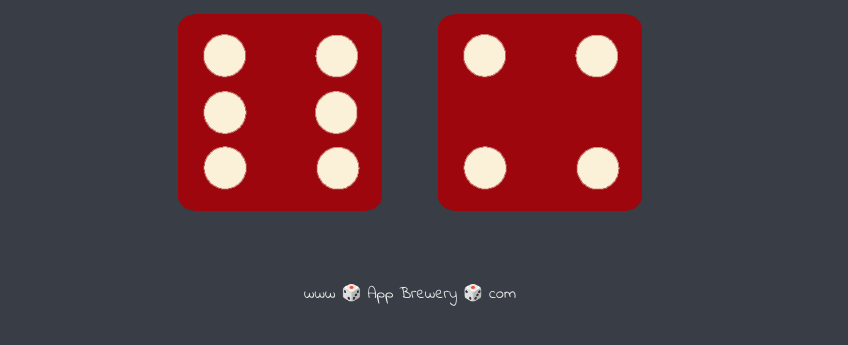
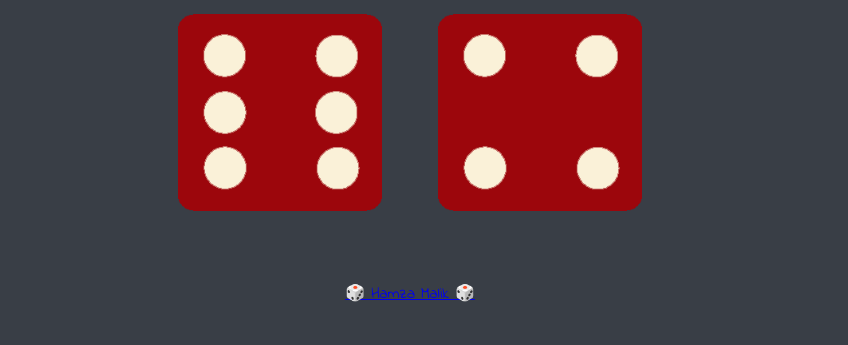
Before and after one commit to HaamzaHM/DOM-Javascript, a plain HTML site: page index.html in a window 1280 px wide. Shown: the part 321-666 px from the top of the page, without its empty margins (230-1078 px from the left). Drawn offline with Linux system fonts and the light colour scheme.

Commit message:
Update.html

```diff
--- a/index.html
+++ b/index.html
@@ -28,7 +28,7 @@
   </body>
 
   <footer>
-    www 🎲 App Brewery 🎲 com
+    <a href="https://haamzahm.github.io/hamzamalik/"> 🎲 Hamza Malik 🎲 </a>
   </footer>
   <script src="index.js"></script>
 </html>
```
